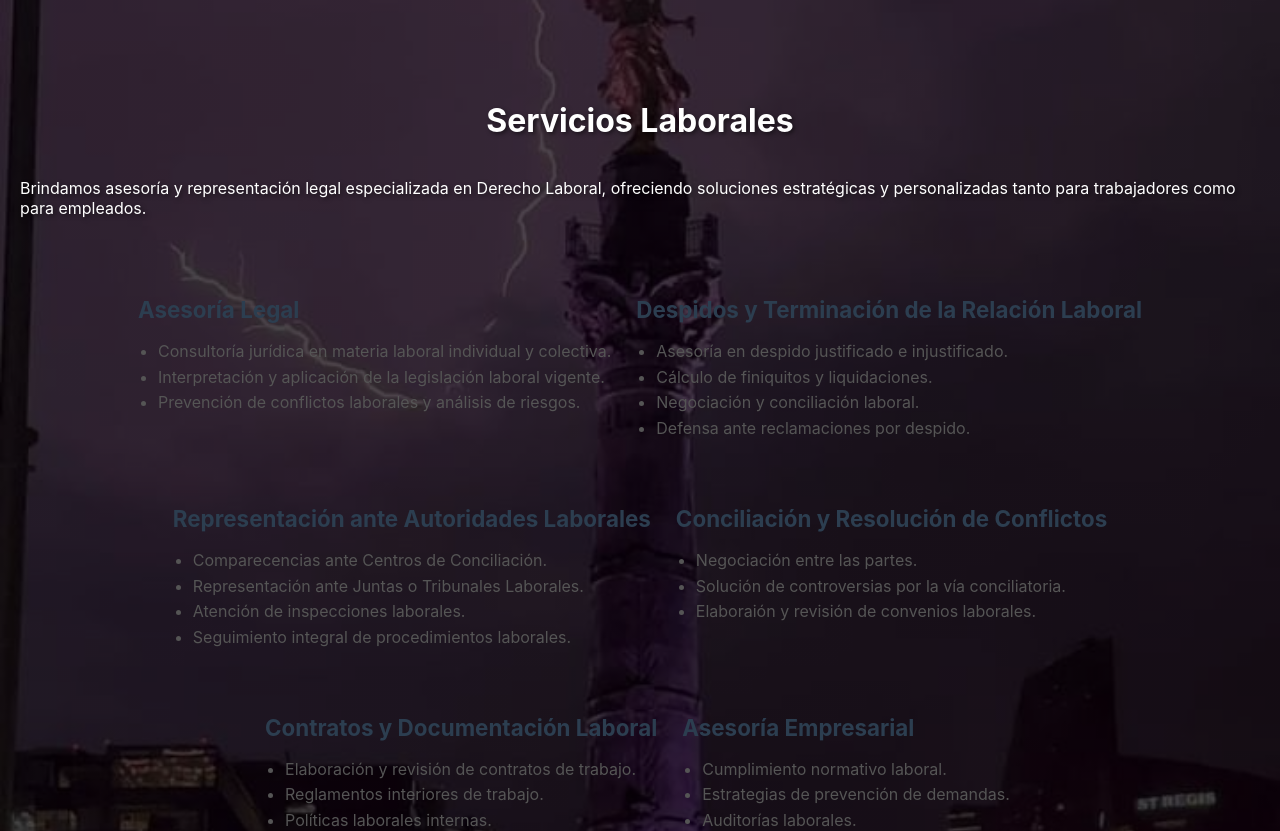
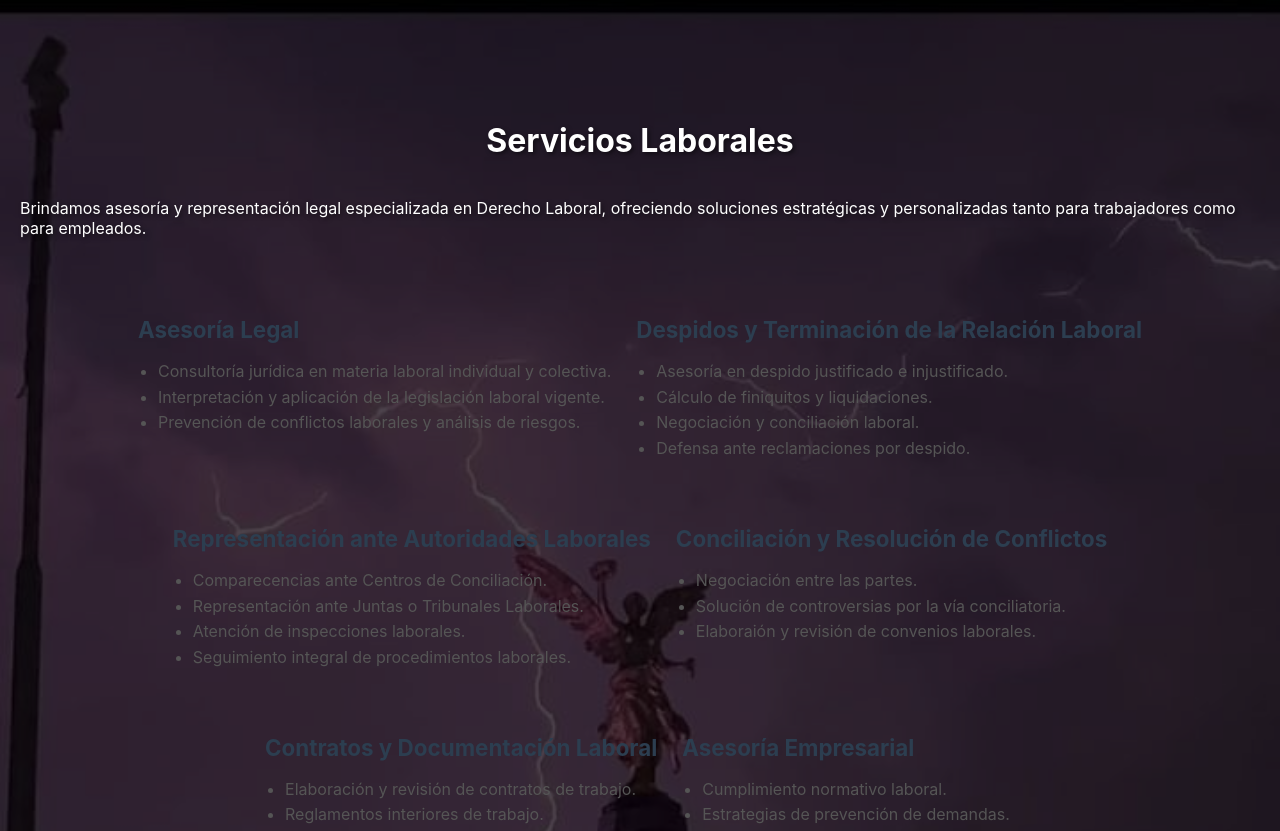
Before and after one commit to luz-molina/abogados-molina, a React (Create React App) app: page /servicios in a window 1280 px wide. Shown: the top 831 px of the page. Built offline with nearby package versions, Linux system fonts and the light colour scheme.

Commit message:
Ajuste de imagen del angel

```diff
--- a/src/Servicios.css
+++ b/src/Servicios.css
@@ -4,9 +4,10 @@
   background-image: linear-gradient(rgba(0, 0, 0, 0.7), rgba(0, 0, 0, 0.7)), url('./fondo-servicios.jpg');
   background-size: cover;
   background-position: center;
+  background-repeat: no-repeat;
   background-attachment: fixed;
 
-  padding: 80px 20px;
+  padding: 100px 20px;
   min-height: 100vh;
   display: flex;
   flex-direction: column;
@@ -57,3 +58,10 @@
   color: #555;
   line-height: 1.6;
 }
+
+@media (min-width: 1024px) {
+  .servicios-container {
+    /*Si el ángel está muy arriba usar center 20% y si está muy abajo usar center 80%*/
+    background-position: center 30%;
+  }
+}
```
